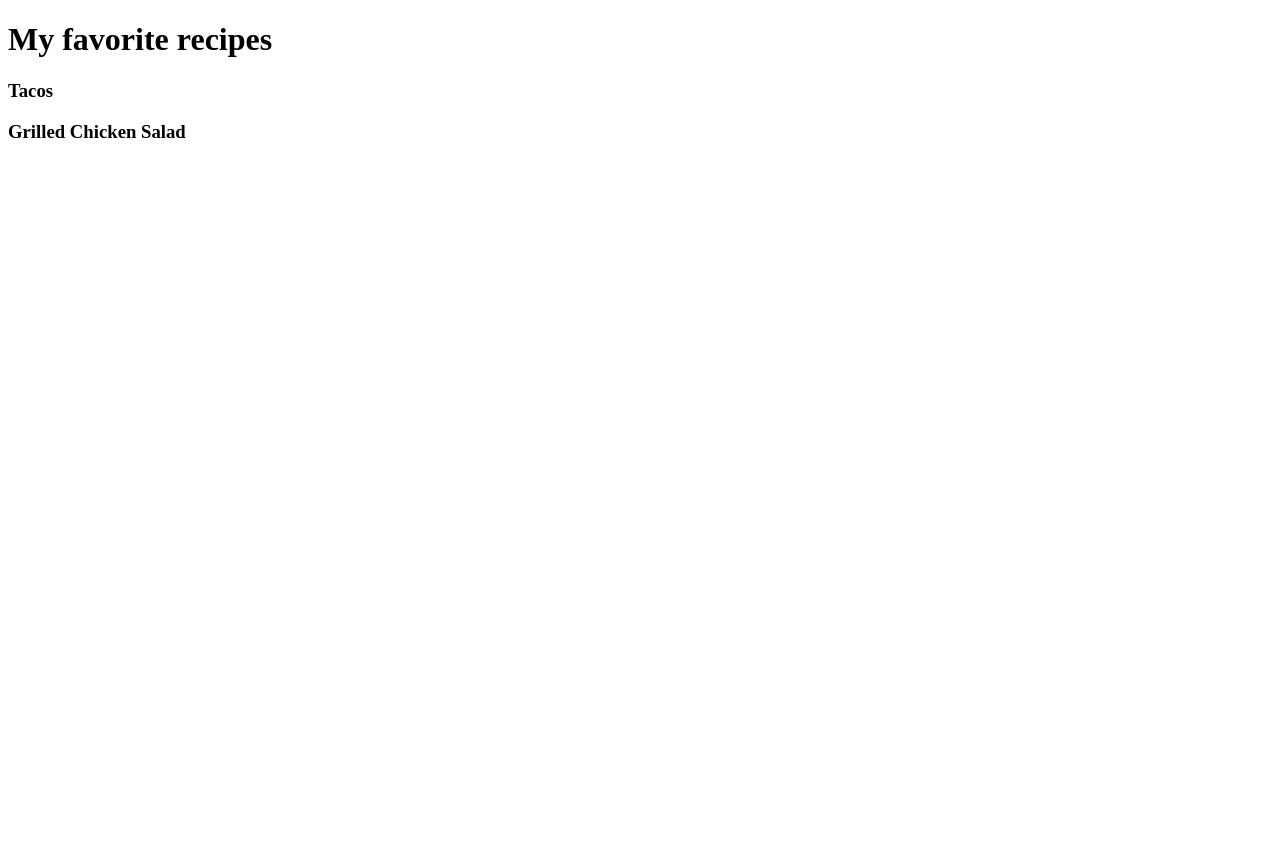
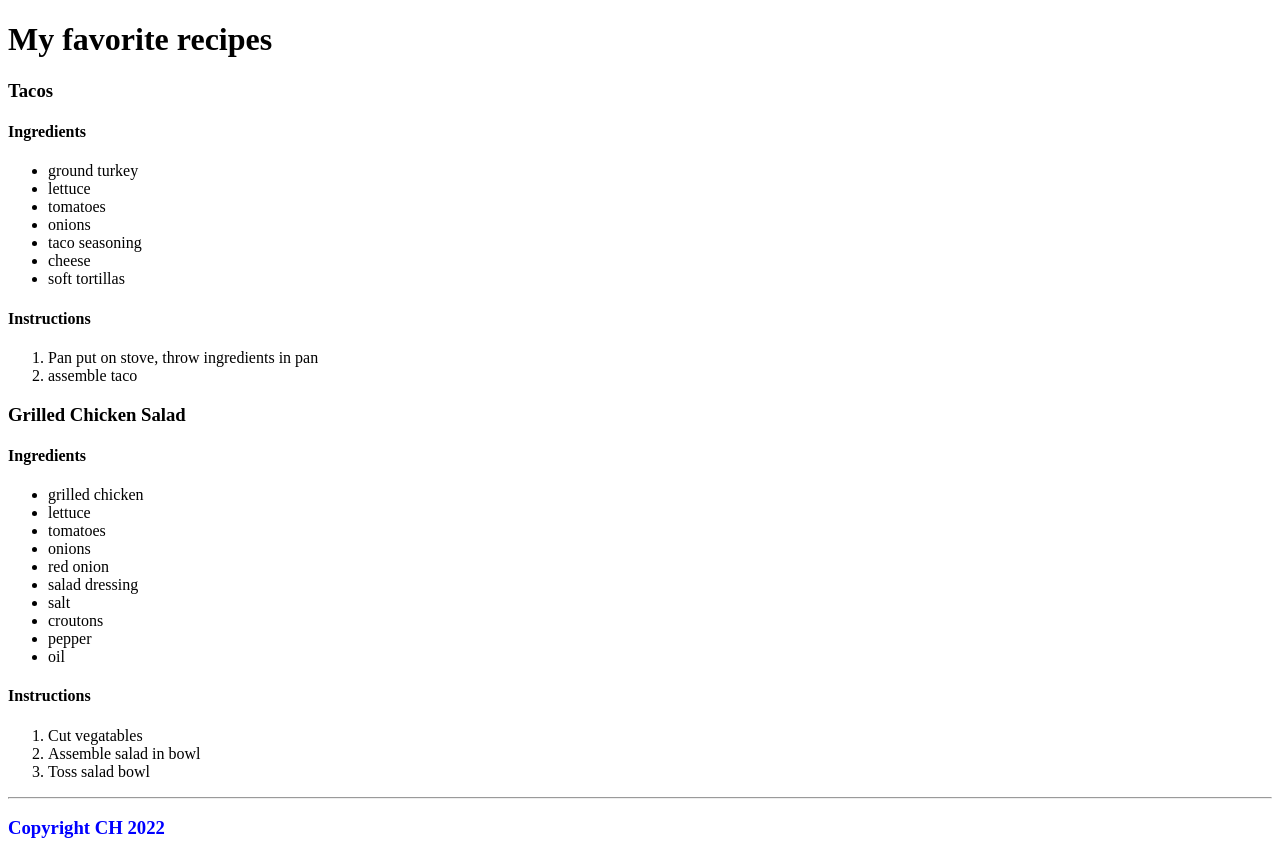
Before and after one commit to hinchley2018/food-recipes, a plain HTML site: page index.html in a window 1280 px wide. Before the commit the page ends 800 px from the top, so only its background shows below. Drawn offline with Linux system fonts and the light colour scheme.

Commit message:
finish recipe website

```diff
--- a/index.html
+++ b/index.html
@@ -10,10 +10,16 @@
 
 <body>
     <h1>My favorite recipes</h1>
-    <div id="recipe-container">
+    <div id="recipes-container">
 
     </div>
 
+
+    <div>
+        <hr>
+        <h3 id="footer">Footer</h3>
+
+    </div>
     <script src="./index.js"></script>
 </body>
 
--- a/index.js
+++ b/index.js
@@ -64,15 +64,72 @@ for(let index = 0; index < availableRecipes.length; index++){
     //display each of our recipes on the website
     //make it look liek the div above
 
+    //create a div for each recipe markup / html stuff
+    let recipeDiv = document.createElement("div")
+    recipeDiv.setAttribute("id", recipeObject.id)
+    recipeDiv.setAttribute("class", "recipe")
+
     //start simple create h3 on the document.body
     let recipeTitle = document.createElement("h3")
     recipeTitle.textContent = recipeObject.name
+    recipeDiv.append(recipeTitle)
+
+    //ingredients h4
+    let ingredientsH4 = document.createElement("h4")
+    ingredientsH4.textContent = "Ingredients"
+    recipeDiv.append(ingredientsH4)
+
+    //ingredients ul
+    let ingredientsUl = document.createElement("ul")
+    recipeDiv.append(ingredientsUl)
+
+    //add ingredients to unorded list
+    for (let ingredientIndex = 0; ingredientIndex < recipeObject.ingredients.length; ingredientIndex++) {
+        let ingredient = recipeObject.ingredients[ingredientIndex]
+        console.log("ingredientIndex", ingredientIndex, ingredient)
+        let ingredientListItem = document.createElement("li")
+        ingredientListItem.textContent = ingredient
+        ingredientsUl.append(ingredientListItem)
+    }
+
+    //instructions h4
+    let instructionsH4 = document.createElement("h4")//create element
+    instructionsH4.textContent = "Instructions"//manipulate
+    recipeDiv.append(instructionsH4)//append
+
+    //instructions ol
+    let instructionsOl = document.createElement("ol")
+    recipeDiv.append(instructionsOl)
+
+    //add instructions to ordered list
+    for (let instructionIndex = 0; instructionIndex < recipeObject.instructions.length; instructionIndex++) {
+        let instruction = recipeObject.instructions[instructionIndex]
+        console.log("instructionIndex", instructionIndex, instruction)
+        let instructionListItem = document.createElement("li")
+        instructionListItem.textContent = instruction
+        instructionsOl.append(instructionListItem)
+    }
 
     //trivial way but not great -> gets messy
     // document.body.append(recipeTitle)
 
-    let recipeContainer = document.querySelector("#recipe-container")
-    console.log(recipeContainer)
+    let recipesContainer = document.querySelector("#recipes-container")
+    console.log(recipesContainer)
 
-    recipeContainer.append(recipeTitle)
+    //append all the elements to the container
+    recipesContainer.append(recipeDiv)
 }
+
+
+
+//selecting by id
+let footer = document.getElementById("footer")
+console.log(footer)
+//essentially the same thing
+//let footer = document.querySelector("#footer")
+
+//now set the text of footer
+footer.textContent = "Copyright CH 2022"
+
+//now change the style of foooter
+footer.style.color = "blue"
```
Lines whose indentation alone changed are shown as unchanged.
